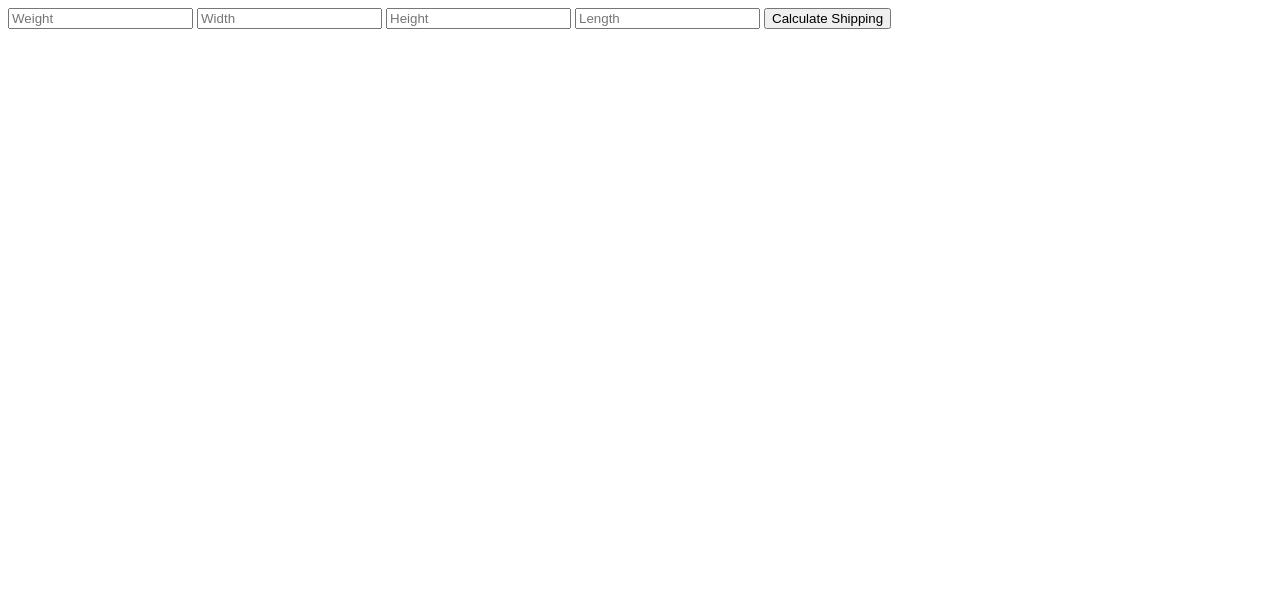
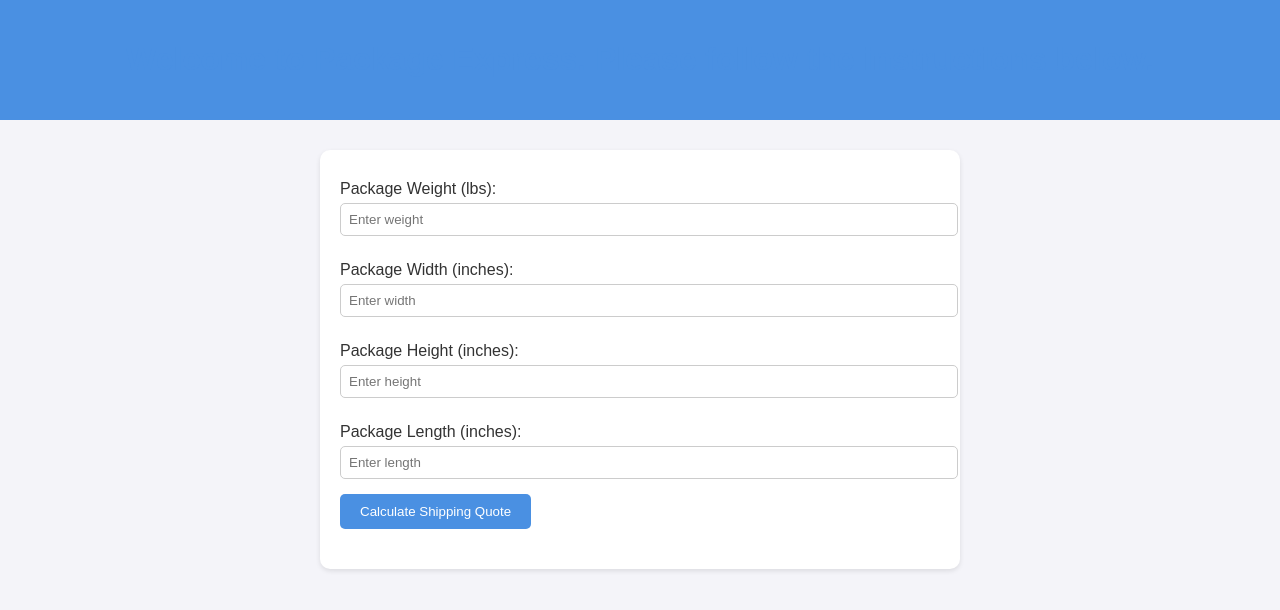
Before and after one commit to mmfk20/The-Tech-Academy-Basic-C-Sharp-Projects.-moh, a plain HTML site: page index.html in a window 1280 px wide. Drawn offline with Linux system fonts and the light colour scheme.

Commit message:
Update index.html

```diff
--- a/index.html
+++ b/index.html
@@ -1,27 +1,109 @@
-<input type="number" id="weight" placeholder="Weight">
-<input type="number" id="width" placeholder="Width">
-<input type="number" id="height" placeholder="Height">
-<input type="number" id="length" placeholder="Length">
-<button onclick="calculate()">Calculate Shipping</button>
-<p id="result"></p>
+<!DOCTYPE html>
+<html lang="en">
+<head>
+  <meta charset="UTF-8">
+  <meta name="viewport" content="width=device-width, initial-scale=1.0">
+  <title>Package Express Calculator</title>
+  <style>
+    body {
+      font-family: Arial, sans-serif;
+      background-color: #f4f4f9;
+      margin: 0;
+      padding: 0;
+      color: #333;
+    }
+    header {
+      background-color: #4a90e2;
+      color: white;
+      padding: 20px;
+      text-align: center;
+    }
+    main {
+      max-width: 600px;
+      margin: 30px auto;
+      padding: 20px;
+      background-color: white;
+      border-radius: 10px;
+      box-shadow: 0 2px 5px rgba(0,0,0,0.1);
+    }
+    h1 {
+      color: #4a90e2;
+    }
+    label {
+      display: block;
+      margin: 10px 0 5px;
+    }
+    input {
+      width: 100%;
+      padding: 8px;
+      margin-bottom: 15px;
+      border-radius: 5px;
+      border: 1px solid #ccc;
+    }
+    button {
+      padding: 10px 20px;
+      background-color: #4a90e2;
+      color: white;
+      border: none;
+      border-radius: 5px;
+      cursor: pointer;
+    }
+    button:hover {
+      background-color: #357ABD;
+    }
+    #result {
+      margin-top: 20px;
+      font-weight: bold;
+      font-size: 1.2em;
+    }
+  </style>
+</head>
+<body>
 
-<script>
-function calculate() {
-    let weight = parseFloat(document.getElementById('weight').value);
-    let width = parseFloat(document.getElementById('width').value);
-    let height = parseFloat(document.getElementById('height').value);
-    let length = parseFloat(document.getElementById('length').value);
+  <header>
+    <h1>Welcome to Package Express. Please follow the instructions below.</h1>
+  </header>
 
-    if(weight > 50) {
-        document.getElementById('result').innerText = "Package too heavy to be shipped.";
+  <main>
+    <label for="weight">Package Weight (lbs):</label>
+    <input type="number" id="weight" placeholder="Enter weight" min="0">
+
+    <label for="width">Package Width (inches):</label>
+    <input type="number" id="width" placeholder="Enter width" min="0">
+
+    <label for="height">Package Height (inches):</label>
+    <input type="number" id="height" placeholder="Enter height" min="0">
+
+    <label for="length">Package Length (inches):</label>
+    <input type="number" id="length" placeholder="Enter length" min="0">
+
+    <button onclick="calculateShipping()">Calculate Shipping Quote</button>
+
+    <p id="result"></p>
+  </main>
+
+  <script>
+    function calculateShipping() {
+      const weight = parseFloat(document.getElementById('weight').value);
+      const width = parseFloat(document.getElementById('width').value);
+      const height = parseFloat(document.getElementById('height').value);
+      const length = parseFloat(document.getElementById('length').value);
+      const result = document.getElementById('result');
+
+      // Validate inputs
+      if (isNaN(weight) || isNaN(width) || isNaN(height) || isNaN(length)) {
+        result.innerText = "Please enter valid numbers for all fields.";
         return;
-    }
-    if(width + height + length > 50) {
-        document.getElementById('result').innerText = "Package too big to be shipped.";
+      }
+
+      if (weight > 50) {
+        result.innerText = "Package too heavy to be shipped via Package Express. Have a good day.";
         return;
-    }
+      }
 
-    let quote = (weight * width * height * length) / 100;
-    document.getElementById('result').innerText = "Shipping Quote: $" + quote.toFixed(2);
-}
-</script>
+      if ((width + height + length) > 50) {
+        result.innerText = "Package too big to be shipped via Package Express.";
+        return;
+      }
+
+      // Calculate shipping q
```
